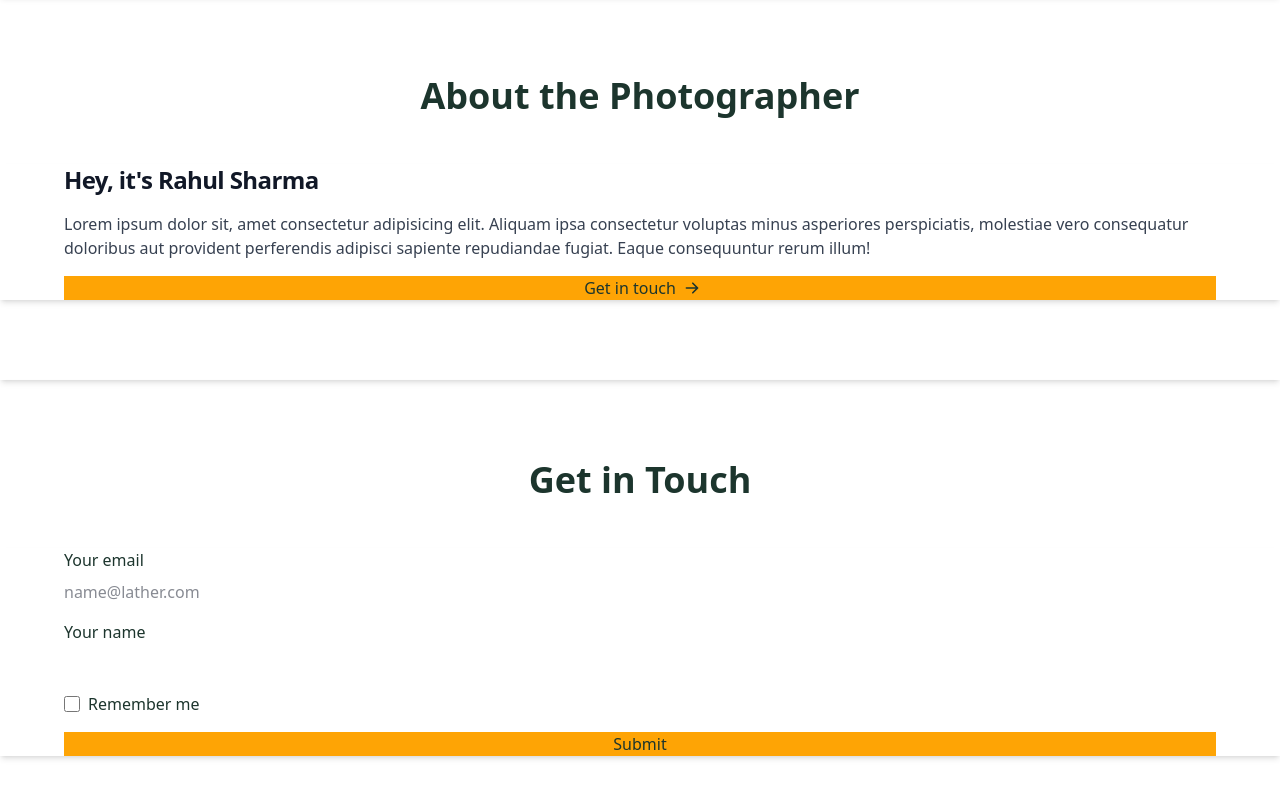
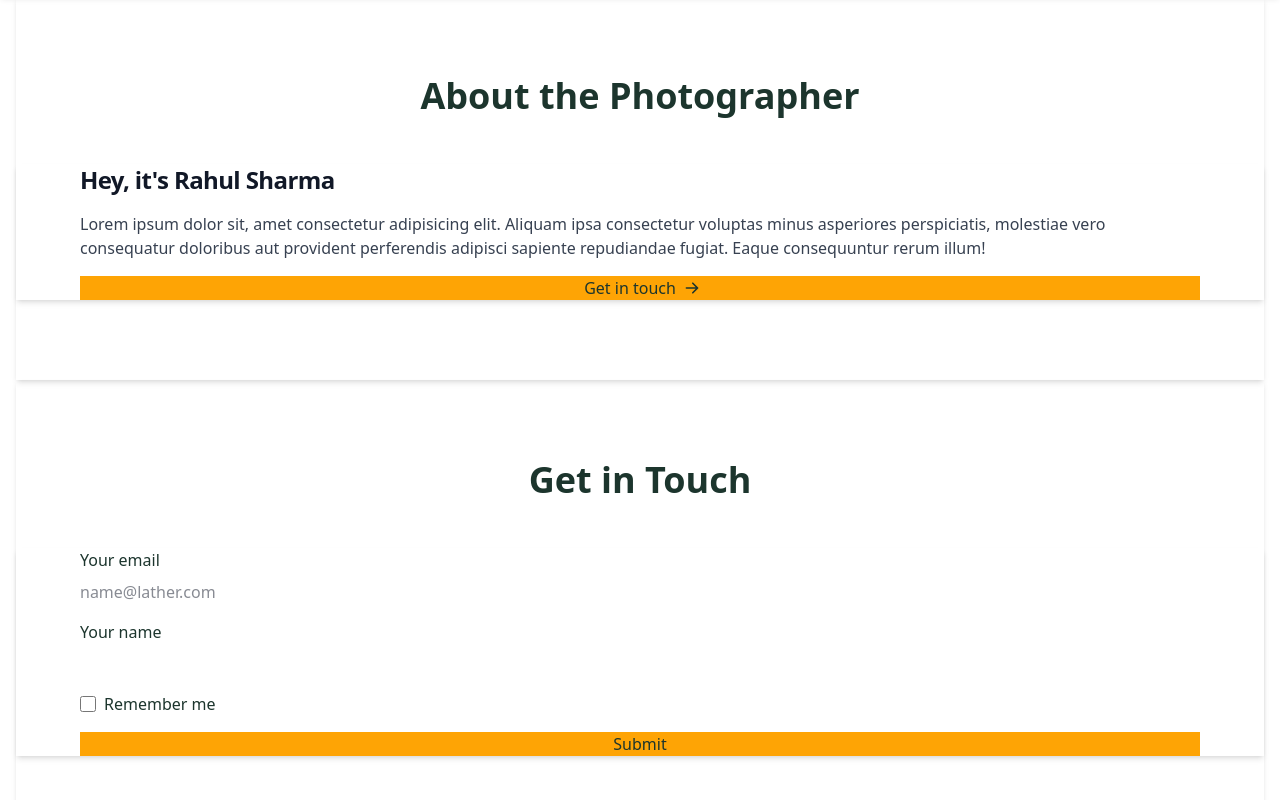
Before and after one commit to Tanishq-lather/portfolio_1, a React (Vite) app: page / in a window 1280 px wide. Shown: the part 1739-2539 px from the top of the page. Built offline with nearby package versions, Linux system fonts and the light colour scheme.

Commit message:
Resposniveness fix 3

```diff
--- a/src/Pages/Home.jsx
+++ b/src/Pages/Home.jsx
@@ -32,12 +32,12 @@ const Home = () => {
 
       </motion.div>
 
-      <motion.div id="about" className="flex flex-col justify-center items-center font-sans py-20 text-[#1C352D]! gap-8 shadow-md" initial={{ opacity: 0, y: 50 }} viewport={{ once: true }} transition={{ duration: 0.5 }} whileInView={{ opacity: 1, y: 0 }}>
+      <motion.div id="about" className="flex flex-col justify-center items-center font-sans py-20 text-[#1C352D]! gap-8 mx-4 shadow-md" initial={{ opacity: 0, y: 50 }} viewport={{ once: true }} transition={{ duration: 0.5 }} whileInView={{ opacity: 1, y: 0 }}>
         <h2 className="text-4xl font-bold mb-4">About the Photographer</h2>
         <Acard title="Hey, it's Rahul Sharma" description="Lorem ipsum dolor sit, amet consectetur adipisicing elit. Aliquam ipsa consectetur voluptas minus asperiores perspiciatis, molestiae vero consequatur doloribus aut provident perferendis adipisci sapiente repudiandae fugiat. Eaque consequuntur rerum illum!" />
       </motion.div>
 
-      <motion.div id="contact" className="flex flex-col justify-center items-center font-sans py-20 text-[#1C352D]! gap-8 shadow-md" initial={{ opacity: 0, y: 50 }} viewport={{ once: true }} transition={{ duration: 0.5 }} whileInView={{ opacity: 1, y: 0 }}>
+      <motion.div id="contact" className="flex flex-col justify-center items-center font-sans py-20 text-[#1C352D]! gap-8 mx-4 shadow-md" initial={{ opacity: 0, y: 50 }} viewport={{ once: true }} transition={{ duration: 0.5 }} whileInView={{ opacity: 1, y: 0 }}>
         <h2 className="text-4xl font-bold mb-4">Get in Touch</h2>
         <Form />
       </motion.div>
```
